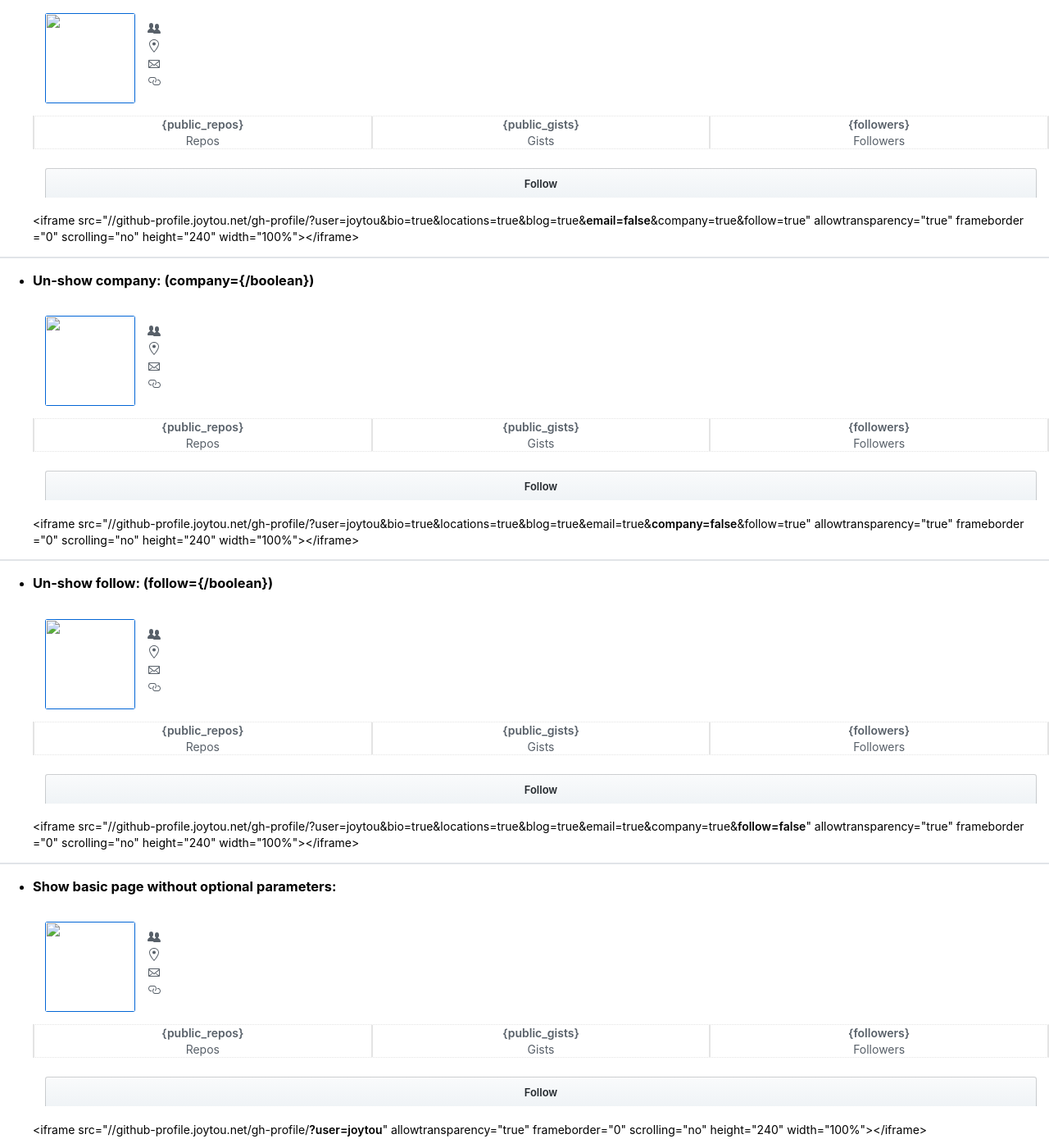
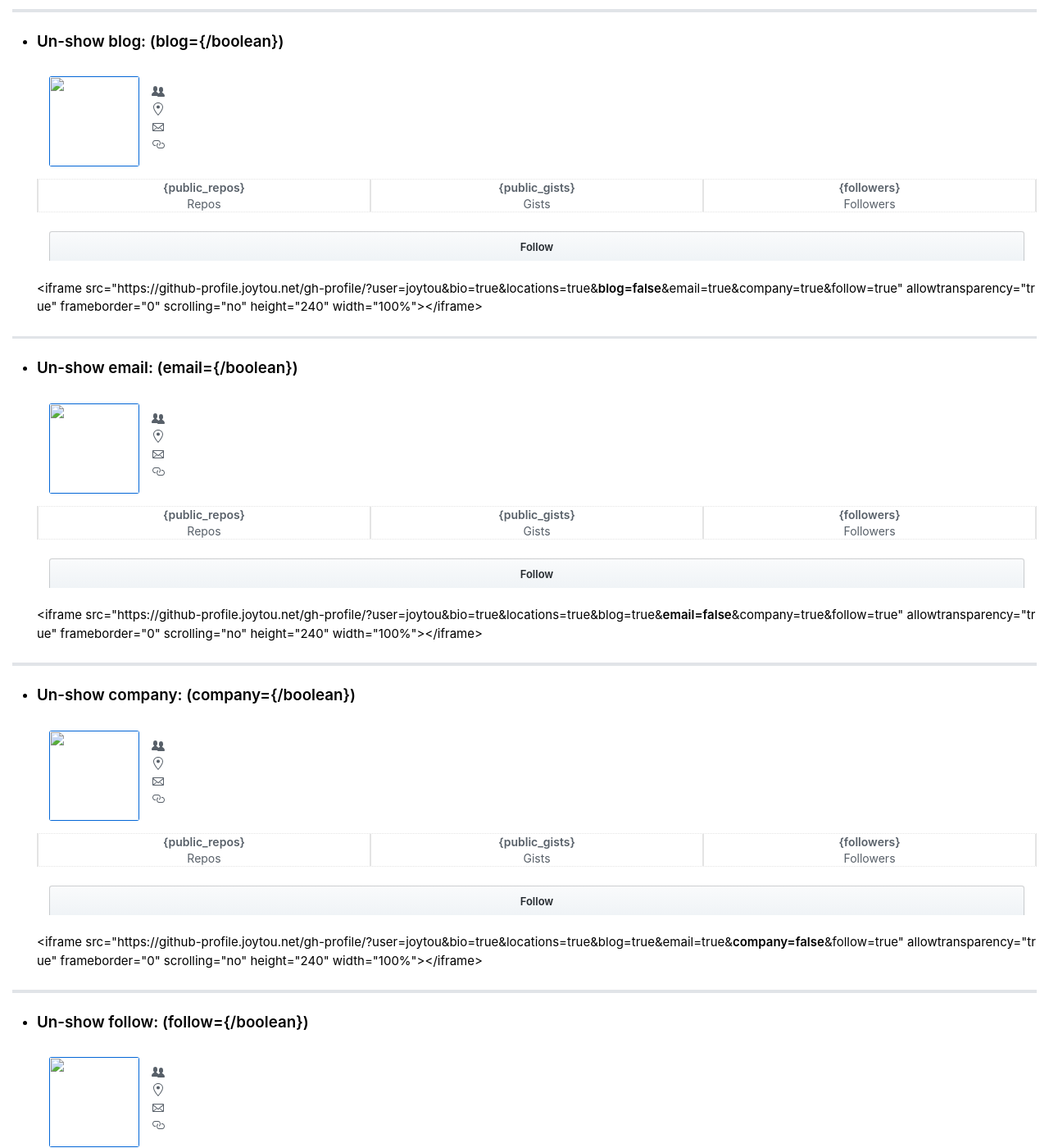
Before and after one commit to joytou/github-profile, a Jekyll site: the page built from index.md, in a window 1280 px wide and 1400 px high, scrolled down 2813 px. Shown: the whole window at 82% size. Built offline with Jekyll 4.4.1, drawn with Linux system fonts in a browser that asks for light colours; some of the changed text lies outside the part shown.

Commit message:
Modify: Changed all links protocol to https. Fix: Fixed that some strings misspell. Improve the pages style. Reduced the files sizes.

```diff
--- a/_layouts/default.html
+++ b/_layouts/default.html
@@ -6,21 +6,7 @@
 <link href="/style.css" rel="stylesheet">
 <title>{% if page.title%}{{ page.title }} - {% endif %}GitHub-profile</title>
   </head>
-  <body>
+  <body{% unless page.title == "gh-profile" %} class="markdown-body"{% endunless %}>
   {{ content }}
-  {%- unless page.title == "gh-profile" -%}
-  <script>
-  var nodes = document.all;
-  for(var i=0;i<nodes.length;i++){
-  if(nodes[i].tagName=="TABLE"||nodes[i].tagName=="TR"||nodes[i].tagName=="TD"||nodes[i].tagName=="TH"||nodes[i].tagName=="THEAD"||nodes[i].tagName=="TBODY"){
-   if(nodes[i].className){
-  	 nodes[i].className+="markdown-body";
-  	}else{
-  	 nodes[i].setAttribute("class","markdown-body");
-  	}
- }
-}
-  </script>
-  {%- endunless -%}
   </body>
   </html>
--- a/index.md
+++ b/index.md
@@ -54,13 +54,13 @@ And others attributes in the iframe or div element depend on yourself.<br/>
 
 -------
  - ### With iframe element:
-<span>&lt;iframe&nbsp;src=&quot;//github-profile.joytou.net/gh-profile/?user={/username}&amp;bio={/boolean}&amp;locations={/boolean}&amp;blog={/boolean}&amp;email={/boolean}&amp;company={/boolean}&amp;iframeid={/string}&quot;&gt;&lt;/iframe&gt;</span>
+<span>&lt;iframe&nbsp;src=&quot;https://github-profile.joytou.net/gh-profile/?user={/username}&amp;bio={/boolean}&amp;locations={/boolean}&amp;blog={/boolean}&amp;email={/boolean}&amp;company={/boolean}&amp;iframeid={/string}&quot;&gt;&lt;/iframe&gt;</span>
 
 -------
 
   - ### With div element:
 <span><span>&lt;div&nbsp;id=&quot;gh-profile&quot;&nbsp;user=&quot;joytou&quot;&nbsp;follow=&quot;true&quot;&nbsp;bio=&quot;true&quot;&nbsp;locations=&quot;true&quot;&nbsp;email=&quot;true&quot;&nbsp;blog=&quot;true&quot;&nbsp;company=&quot;true&quot;&gt;&lt;/div&gt;</span><br/>
-<span>&lt;script&nbsp;async&nbsp;defer&nbsp;src=&quot;//github-profile.joytou.net/gh-profile.min.js&quot;&gt;&lt;/script&gt;</span></span>
+<span>&lt;script&nbsp;async&nbsp;defer&nbsp;src=&quot;https://github-profile.joytou.net/gh-profile.min.js&quot;&gt;&lt;/script&gt;</span></span>
 
 
 
@@ -72,64 +72,64 @@ And others attributes in the iframe or div element depend on yourself.<br/>
 ## Examples
 -------
  - ### Show all:
-   <iframe id="fr0" src="//github-profile.joytou.net/gh-profile/?user=joytou&bio=true&locations=true&blog=true&email=true&company=true&follow=true&iframeid=fr0" allowtransparency="true" frameborder="0" scrolling="no" height="340" width="100%"></iframe>
-   <span>&lt;iframe&nbsp;src=&quot;//github-profile.joytou.net/gh-profile/?user=joytou**&amp;bio=true&amp;locations=true&amp;blog=true&amp;email=true&amp;company=true&amp;follow=true**&quot;&nbsp;allowtransparency=&quot;true&quot;&nbsp;frameborder=&quot;0&quot;&nbsp;scrolling=&quot;no&quot;&nbsp;height=&quot;240&quot;&nbsp;width=&quot;100%&quot;&gt;&lt;/iframe&gt;</span>
+   <iframe id="fr0" src="https://github-profile.joytou.net/gh-profile/?user=joytou&bio=true&locations=true&blog=true&email=true&company=true&follow=true&iframeid=fr0" allowtransparency="true" frameborder="0" scrolling="no" height="340" width="100%"></iframe>
+   <span>&lt;iframe&nbsp;src=&quot;https://github-profile.joytou.net/gh-profile/?user=joytou**&amp;bio=true&amp;locations=true&amp;blog=true&amp;email=true&amp;company=true&amp;follow=true**&quot;&nbsp;allowtransparency=&quot;true&quot;&nbsp;frameborder=&quot;0&quot;&nbsp;scrolling=&quot;no&quot;&nbsp;height=&quot;240&quot;&nbsp;width=&quot;100%&quot;&gt;&lt;/iframe&gt;</span>
 
    -------
 
  - ### Un-show bio: (bio={/boolean})
-   <iframe id="fr1" src="//github-profile.joytou.net/gh-profile/?user=joytou&bio=false&locations=true&blog=true&email=true&company=true&follow=true&iframeid=fr1" allowtransparency="true" frameborder="0" scrolling="no" height="240" width="100%"></iframe>
-   <span>&lt;iframe&nbsp;src=&quot;//github-profile.joytou.net/gh-profile/?user=joytou&amp;**bio=false**&amp;locations=true&amp;blog=true&amp;email=true&amp;company=true&amp;follow=true&quot;&nbsp;allowtransparency=&quot;true&quot;&nbsp;frameborder=&quot;0&quot;&nbsp;scrolling=&quot;no&quot;&nbsp;height=&quot;240&quot;&nbsp;width=&quot;100%&quot;&gt;&lt;/iframe&gt;</span>
+   <iframe id="fr1" src="https://github-profile.joytou.net/gh-profile/?user=joytou&bio=false&locations=true&blog=true&email=true&company=true&follow=true&iframeid=fr1" allowtransparency="true" frameborder="0" scrolling="no" height="240" width="100%"></iframe>
+   <span>&lt;iframe&nbsp;src=&quot;https://github-profile.joytou.net/gh-profile/?user=joytou&amp;**bio=false**&amp;locations=true&amp;blog=true&amp;email=true&amp;company=true&amp;follow=true&quot;&nbsp;allowtransparency=&quot;true&quot;&nbsp;frameborder=&quot;0&quot;&nbsp;scrolling=&quot;no&quot;&nbsp;height=&quot;240&quot;&nbsp;width=&quot;100%&quot;&gt;&lt;/iframe&gt;</span>
 
    -------
 
  - ### Un-show location: (location={/boolean})
-   <iframe id="fr2" src="//github-profile.joytou.net/gh-profile/?user=joytou&bio=true&locations=false&blog=true&email=true&company=true&follow=true&iframeid=fr2" allowtransparency="true" frameborder="0" scrolling="no" height="240" width="100%"></iframe>
-   <span>&lt;iframe&nbsp;src=&quot;//github-profile.joytou.net/gh-profile/?user=joytou&amp;bio=true&amp;**locations=false**&amp;blog=true&amp;email=true&amp;company=true&amp;follow=true&quot;&nbsp;allowtransparency=&quot;true&quot;&nbsp;frameborder=&quot;0&quot;&nbsp;scrolling=&quot;no&quot;&nbsp;height=&quot;240&quot;&nbsp;width=&quot;100%&quot;&gt;&lt;/iframe&gt;</span>
+   <iframe id="fr2" src="https://github-profile.joytou.net/gh-profile/?user=joytou&bio=true&locations=false&blog=true&email=true&company=true&follow=true&iframeid=fr2" allowtransparency="true" frameborder="0" scrolling="no" height="240" width="100%"></iframe>
+   <span>&lt;iframe&nbsp;src=&quot;https://github-profile.joytou.net/gh-profile/?user=joytou&amp;bio=true&amp;**locations=false**&amp;blog=true&amp;email=true&amp;company=true&amp;follow=true&quot;&nbsp;allowtransparency=&quot;true&quot;&nbsp;frameborder=&quot;0&quot;&nbsp;scrolling=&quot;no&quot;&nbsp;height=&quot;240&quot;&nbsp;width=&quot;100%&quot;&gt;&lt;/iframe&gt;</span>
 
    -------
 
  - ### Un-show blog: (blog={/boolean})
-   <iframe id="fr3" src="//github-profile.joytou.net/gh-profile/?user=joytou&bio=true&locations=true&blog=false&email=true&company=true&follow=true&iframeid=fr3" allowtransparency="true" frameborder="0" scrolling="no" height="240" width="100%"></iframe>
-   <span>&lt;iframe&nbsp;src=&quot;//github-profile.joytou.net/gh-profile/?user=joytou&amp;bio=true&amp;locations=true&amp;**blog=false**&amp;email=true&amp;company=true&amp;follow=true&quot;&nbsp;allowtransparency=&quot;true&quot;&nbsp;frameborder=&quot;0&quot;&nbsp;scrolling=&quot;no&quot;&nbsp;height=&quot;240&quot;&nbsp;width=&quot;100%&quot;&gt;&lt;/iframe&gt;</span>
+   <iframe id="fr3" src="https://github-profile.joytou.net/gh-profile/?user=joytou&bio=true&locations=true&blog=false&email=true&company=true&follow=true&iframeid=fr3" allowtransparency="true" frameborder="0" scrolling="no" height="240" width="100%"></iframe>
+   <span>&lt;iframe&nbsp;src=&quot;https://github-profile.joytou.net/gh-profile/?user=joytou&amp;bio=true&amp;locations=true&amp;**blog=false**&amp;email=true&amp;company=true&amp;follow=true&quot;&nbsp;allowtransparency=&quot;true&quot;&nbsp;frameborder=&quot;0&quot;&nbsp;scrolling=&quot;no&quot;&nbsp;height=&quot;240&quot;&nbsp;width=&quot;100%&quot;&gt;&lt;/iframe&gt;</span>
 
    -------
 
  - ### Un-show email: (email={/boolean})
-   <iframe id="fr4" src="//github-profile.joytou.net/gh-profile/?user=joytou&bio=true&locations=true&blog=true&email=false&company=true&follow=true&iframeid=fr4" allowtransparency="true" frameborder="0" scrolling="no" height="240" width="100%"></iframe>
-   <span>&lt;iframe&nbsp;src=&quot;//github-profile.joytou.net/gh-profile/?user=joytou&amp;bio=true&amp;locations=true&amp;blog=true&amp;**email=false**&amp;company=true&amp;follow=true&quot;&nbsp;allowtransparency=&quot;true&quot;&nbsp;frameborder=&quot;0&quot;&nbsp;scrolling=&quot;no&quot;&nbsp;height=&quot;240&quot;&nbsp;width=&quot;100%&quot;&gt;&lt;/iframe&gt;</span>
+   <iframe id="fr4" src="https://github-profile.joytou.net/gh-profile/?user=joytou&bio=true&locations=true&blog=true&email=false&company=true&follow=true&iframeid=fr4" allowtransparency="true" frameborder="0" scrolling="no" height="240" width="100%"></iframe>
+   <span>&lt;iframe&nbsp;src=&quot;https://github-profile.joytou.net/gh-profile/?user=joytou&amp;bio=true&amp;locations=true&amp;blog=true&amp;**email=false**&amp;company=true&amp;follow=true&quot;&nbsp;allowtransparency=&quot;true&quot;&nbsp;frameborder=&quot;0&quot;&nbsp;scrolling=&quot;no&quot;&nbsp;height=&quot;240&quot;&nbsp;width=&quot;100%&quot;&gt;&lt;/iframe&gt;</span>
 
    -------
 
  - ### Un-show company: (company={/boolean})
-   <iframe id="fr5" src="//github-profile.joytou.net/gh-profile/?user=joytou&bio=true&locations=true&blog=true&email=true&company=false&follow=true&iframeid=fr5" allowtransparency="true" frameborder="0" scrolling="no" height="240" width="100%"></iframe>
-   <span>&lt;iframe&nbsp;src=&quot;//github-profile.joytou.net/gh-profile/?user=joytou&amp;bio=true&amp;locations=true&amp;blog=true&amp;email=true&amp;**company=false**&amp;follow=true&quot;&nbsp;allowtransparency=&quot;true&quot;&nbsp;frameborder=&quot;0&quot;&nbsp;scrolling=&quot;no&quot;&nbsp;height=&quot;240&quot;&nbsp;width=&quot;100%&quot;&gt;&lt;/iframe&gt;</span>
+   <iframe id="fr5" src="https://github-profile.joytou.net/gh-profile/?user=joytou&bio=true&locations=true&blog=true&email=true&company=false&follow=true&iframeid=fr5" allowtransparency="true" frameborder="0" scrolling="no" height="240" width="100%"></iframe>
+   <span>&lt;iframe&nbsp;src=&quot;https://github-profile.joytou.net/gh-profile/?user=joytou&amp;bio=true&amp;locations=true&amp;blog=true&amp;email=true&amp;**company=false**&amp;follow=true&quot;&nbsp;allowtransparency=&quot;true&quot;&nbsp;frameborder=&quot;0&quot;&nbsp;scrolling=&quot;no&quot;&nbsp;height=&quot;240&quot;&nbsp;width=&quot;100%&quot;&gt;&lt;/iframe&gt;</span>
 
    -------
 
  - ### Un-show follow: (follow={/boolean})
-   <iframe id="fr6" src="//github-profile.joytou.net/gh-profile/?user=joytou&bio=true&locations=true&blog=true&email=true&company=true&follow=false&iframeid=fr6" allowtransparency="true" frameborder="0" scrolling="no" height="240" width="100%"></iframe>
-   <span>&lt;iframe&nbsp;src=&quot;//github-profile.joytou.net/gh-profile/?user=joytou&amp;bio=true&amp;locations=true&amp;blog=true&amp;email=true&amp;company=true&amp;**follow=false**&quot;&nbsp;allowtransparency=&quot;true&quot;&nbsp;frameborder=&quot;0&quot;&nbsp;scrolling=&quot;no&quot;&nbsp;height=&quot;240&quot;&nbsp;width=&quot;100%&quot;&gt;&lt;/iframe&gt;</span>
+   <iframe id="fr6" src="https://github-profile.joytou.net/gh-profile/?user=joytou&bio=true&locations=true&blog=true&email=true&company=true&follow=false&iframeid=fr6" allowtransparency="true" frameborder="0" scrolling="no" height="240" width="100%"></iframe>
+   <span>&lt;iframe&nbsp;src=&quot;https://github-profile.joytou.net/gh-profile/?user=joytou&amp;bio=true&amp;locations=true&amp;blog=true&amp;email=true&amp;company=true&amp;**follow=false**&quot;&nbsp;allowtransparency=&quot;true&quot;&nbsp;frameborder=&quot;0&quot;&nbsp;scrolling=&quot;no&quot;&nbsp;height=&quot;240&quot;&nbsp;width=&quot;100%&quot;&gt;&lt;/iframe&gt;</span>
 
    -------
 
  - ### Show basic page without optional parameters:
-   <iframe id="fr7" src="//github-profile.joytou.net/gh-profile/?user=joytou&iframeid=fr7" allowtransparency="true" frameborder="0" scrolling="no" height="240" width="100%"></iframe>
-   <span>&lt;iframe&nbsp;src=&quot;//github-profile.joytou.net/gh-profile/**?user=joytou**&quot;&nbsp;allowtransparency=&quot;true&quot;&nbsp;frameborder=&quot;0&quot;&nbsp;scrolling=&quot;no&quot;&nbsp;height=&quot;240&quot;&nbsp;width=&quot;100%&quot;&gt;&lt;/iframe&gt;</span>
+   <iframe id="fr7" src="https://github-profile.joytou.net/gh-profile/?user=joytou&iframeid=fr7" allowtransparency="true" frameborder="0" scrolling="no" height="240" width="100%"></iframe>
+   <span>&lt;iframe&nbsp;src=&quot;https://github-profile.joytou.net/gh-profile/**?user=joytou**&quot;&nbsp;allowtransparency=&quot;true&quot;&nbsp;frameborder=&quot;0&quot;&nbsp;scrolling=&quot;no&quot;&nbsp;height=&quot;240&quot;&nbsp;width=&quot;100%&quot;&gt;&lt;/iframe&gt;</span>
 
    -------
 
  - ### Auto-adjust iframe height: (iframeid={/id})
-   <iframe id="fr" src="//github-profile.joytou.net/gh-profile/?user=joytou&bio=true&locations=true&blog=true&email=true&company=true&follow=true&iframeid=fr" allowtransparency="true" frameborder="0" scrolling="no" height="340" width="100%"></iframe>
-   <span>&lt;iframe&nbsp;**id=&quot;fr&quot;**&nbsp;src=&quot;//github-profile.joytou.net/gh-profile/?user=joytou&amp;bio=true&amp;locations=true&amp;blog=true&amp;email=true&amp;company=true&amp;follow=true**&amp;iframeid=fr**&quot;&nbsp;allowtransparency=&quot;true&quot;&nbsp;frameborder=&quot;0&quot;&nbsp;scrolling=&quot;no&quot;&nbsp;height=&quot;240&quot;&nbsp;width=&quot;100%&quot;&gt;&lt;/iframe&gt;</span>
+   <iframe id="fr" src="https://github-profile.joytou.net/gh-profile/?user=joytou&bio=true&locations=true&blog=true&email=true&company=true&follow=true&iframeid=fr" allowtransparency="true" frameborder="0" scrolling="no" height="340" width="100%"></iframe>
+   <span>&lt;iframe&nbsp;**id=&quot;fr&quot;**&nbsp;src=&quot;https://github-profile.joytou.net/gh-profile/?user=joytou&amp;bio=true&amp;locations=true&amp;blog=true&amp;email=true&amp;company=true&amp;follow=true**&amp;iframeid=fr**&quot;&nbsp;allowtransparency=&quot;true&quot;&nbsp;frameborder=&quot;0&quot;&nbsp;scrolling=&quot;no&quot;&nbsp;height=&quot;240&quot;&nbsp;width=&quot;100%&quot;&gt;&lt;/iframe&gt;</span>
 
    -------
 
    - ### Show with div element
    <div id="gh-profile" user="joytou" follow="true" bio="true" locations="true" email="true" blog="true" company="true"></div>
-   <script async defer src="//github-profile.joytou.net/gh-profile.min.js"></script>
+   <script async defer src="https://github-profile.joytou.net/gh-profile.min.js"></script>
    <span><span>&lt;div&nbsp;**id=&quot;gh-profile&quot;&nbsp;user=&quot;joytou&quot;**&nbsp;follow=&quot;true&quot;&nbsp;bio=&quot;true&quot;&nbsp;locations=&quot;true&quot;&nbsp;email=&quot;true&quot;&nbsp;blog=&quot;true&quot;&nbsp;company=&quot;true&quot;&gt;&lt;/div&gt;</span><br/>
-   <span>**&lt;script&nbsp;async&nbsp;defer&nbsp;src=&quot;//github-profile.joytou.net/gh-profile.min.js&quot;&gt;&lt;/script&gt;**</span></span>
+   <span>**&lt;script&nbsp;async&nbsp;defer&nbsp;src=&quot;https://github-profile.joytou.net/gh-profile.min.js&quot;&gt;&lt;/script&gt;**</span></span>
 
 
 
@@ -170,7 +170,7 @@ The following URL parameters are **not** required. Add them as you wish.
 
 
 ## Update
-You can view the update log by clicking on [View logs](http://github-profile.joytou.net/log/).
+You can view the update log by clicking on [View logs](https://github-profile.joytou.net/log/).
 
 
 
--- a/package.json
+++ b/package.json
@@ -16,12 +16,14 @@
     "github",
     "profile",
     "iframe",
-    "html"
+    "html",
+    "widget"
   ],
   "license": "Apache License, Version 2.0",
   "files": [
     "/_layouts/default.html",
     "gh-profile.html",
+    "gh-profile.min.js",
     "style.css",
     "LICENSE.md"
   ]
```
Also changed, not shown: README.md, gh-profile.min.js.
